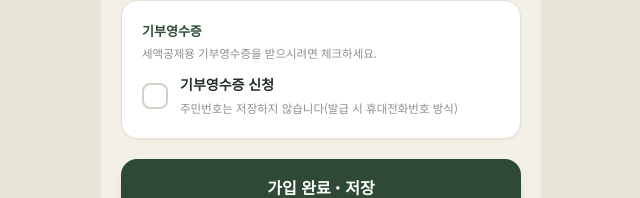
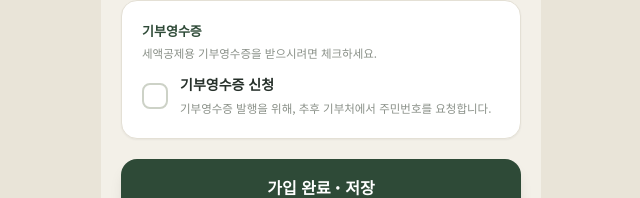
Before and after one commit to kyuha-Ju/happy-buddy, a Next.js app: page /me in a window 1280 px wide. Shown: the part 252-450 px from the top of the page, without its empty margins (319-959 px from the left). Built offline with nearby package versions, Linux system fonts and the light colour scheme.

Commit message:
Add files via upload

```diff
--- a/components/MeForm.tsx
+++ b/components/MeForm.tsx
@@ -91,8 +91,8 @@ export default function MeForm() {
           />
         </div>
         <p className="mt-3 px-1 text-[11.5px] leading-relaxed text-muted">
-          인증 없이 이름·전화번호만으로 가입됩니다. 주민번호는 저장하지 않으며,
-          영수증은 세액공제 가능 기부처가 홈택스 휴대전화번호 방식으로 발급합니다.
+          인증 없이 이름·전화번호만으로 가입됩니다. 기부영수증 발행을 위해서는
+          추후 기부처에서 주민번호를 요청합니다.
         </p>
         <button
           onClick={() => setEditing(true)}
@@ -154,7 +154,7 @@ export default function MeForm() {
           <span>
             <b className="block text-sm font-black text-ink">기부영수증 신청</b>
             <small className="text-[11.5px] text-muted">
-              주민번호는 저장하지 않습니다(발급 시 휴대전화번호 방식)
+              기부영수증 발행을 위해, 추후 기부처에서 주민번호를 요청합니다.
             </small>
           </span>
         </button>
```
